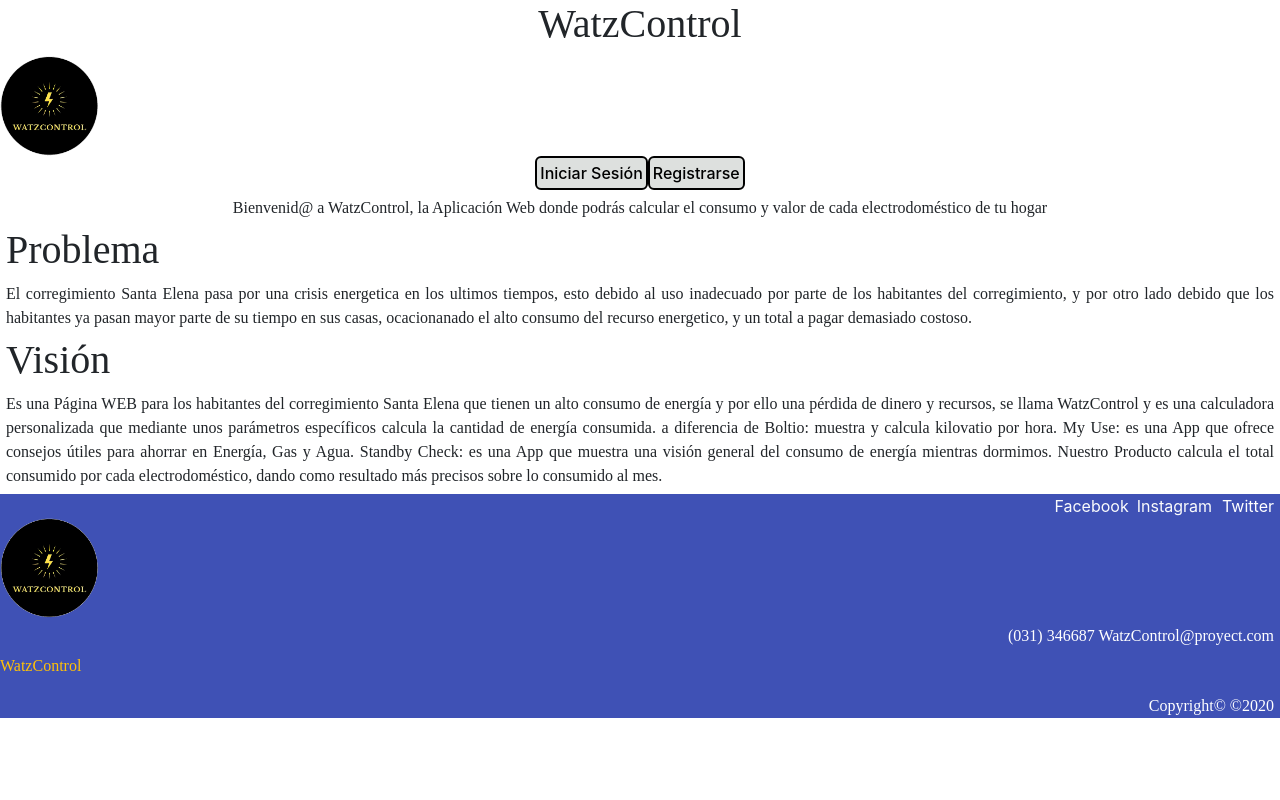
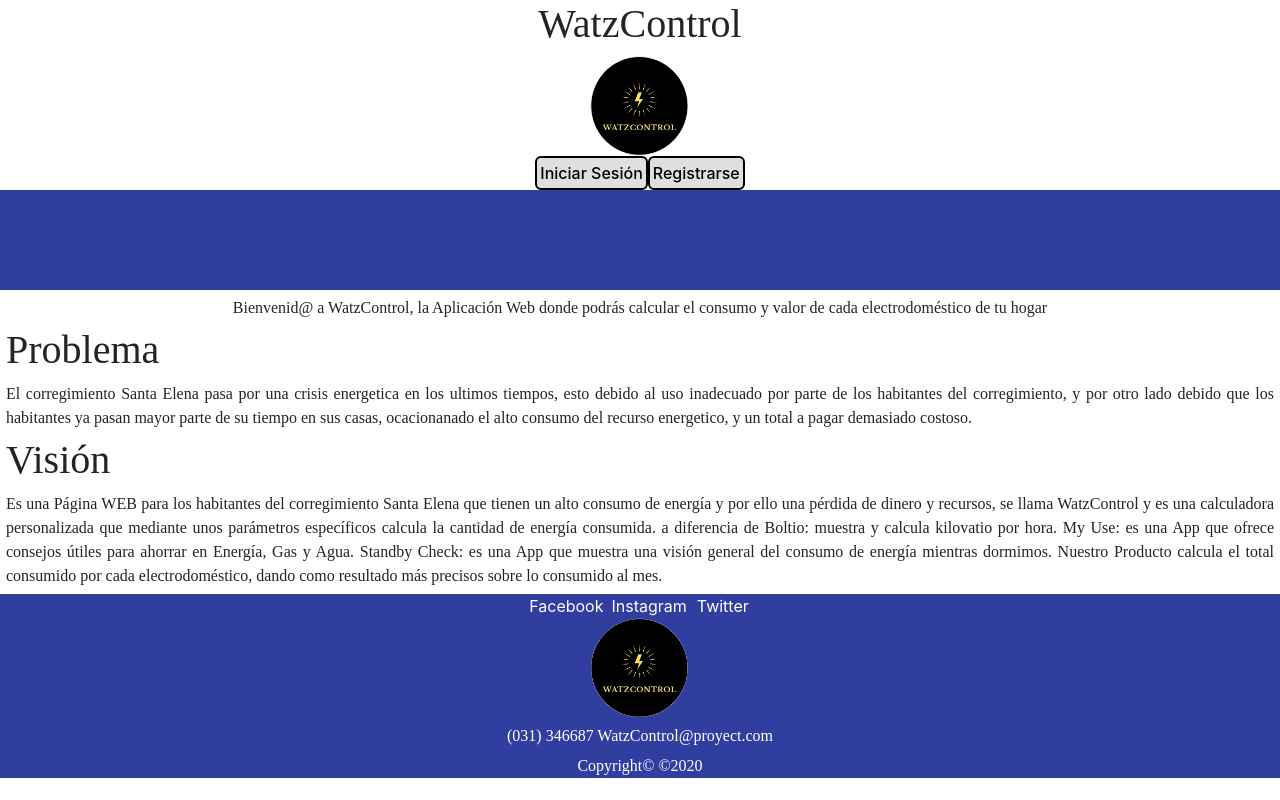
Before and after one commit to NeiderAcevedo/WatzControl, a React (Create React App) app: page / in a window 1280 px wide. Built offline with nearby package versions, Linux system fonts and the light colour scheme.

Commit message:
pantalla 1 listo

```diff
--- a/src/Componet/Description/Description_InicioPP.js
+++ b/src/Componet/Description/Description_InicioPP.js
@@ -6,6 +6,7 @@ import recibo from "../../images/recibo.jpg";
 function Description_InicioPP() {
   return (
     <div>
+      <div className="franjaPP"></div>
       <p className="TexCabeza">
         Bienvenid@ a WatzControl, la Aplicación Web donde podrás calcular el
         consumo y valor de cada electrodoméstico de tu hogar
@@ -22,7 +23,7 @@ function Description_InicioPP() {
         consumo del recurso energetico, y un total a pagar demasiado costoso.
       </div>
       <div className="Imagen">
-       <image className="recibo" src={recibo} />
+        <image className="recibo" src={recibo} />
       </div>
 
       <div className="vision">
@@ -38,13 +39,12 @@ function Description_InicioPP() {
         My Use: es una App que ofrece consejos útiles para ahorrar en Energía,
         Gas y Agua. Standby Check: es una App que muestra una visión general del
         consumo de energía mientras dormimos. Nuestro Producto calcula el total
-        consumido por cada electrodoméstico, dando como resultado  más
-        precisos sobre lo consumido al mes.
+        consumido por cada electrodoméstico, dando como resultado más precisos
+        sobre lo consumido al mes.
       </div>
       <div className="Imagenn">
-       <image className="bombillo" src={bombillo} />
+        <image className="bombillo" src={bombillo} />
       </div>
-
     </div>
   );
 }
--- a/src/Componet/Footer/Footer_InicioPP.js
+++ b/src/Componet/Footer/Footer_InicioPP.js
@@ -21,7 +21,6 @@ function Footer_InicioPP() {
      </div>
 
       <p className="inicioPP2">(031) 346687 WatzControl@proyect.com</p>
-      <p className="inicioPP1">WatzControl</p>
       <p className="inicioPP3">Copyright© ©2020</p>
     </div>
   );
--- a/src/styles.css
+++ b/src/styles.css
@@ -1,6 +1,11 @@
 .App {
   font-family: sans-serif;
   text-align: center;
+}
+.franjaPP {
+  width: px;
+  height: 50px;
+  background: #303f9f;
 }
 .NombreAPP {
   font-family: "Times New Roman", Times, serif;
@@ -28,15 +33,16 @@
   border: 2px solid #000000;
 }
 
-.logoHE{
- width: 100px;
- height: 100px;
-
+.logoHE {
+  width: 100px;
+  height: 100px;
+  display: block;
+  margin: auto;
 }
 
 .franja {
   text-align: center;
-  width:
+  width: ;
 }
 
 .TexCabeza {
@@ -67,11 +73,11 @@
 }
 
 .fr {
-  background: #3f51b5;
+  background: #303f9f;
 }
 
 .redSocial {
-  text-align: right;
+  text-align: center;
 }
 .facebook {
   margin: 4px;
@@ -88,24 +94,24 @@
   color: #ffffff;
 }
 
-.logoFU{
+.logoFU {
   width: 100px;
   height: 100px;
+  display: block;
+  margin: auto;
+
 }
 
 .inicioPP2 {
   font-family: "Times New Roman", Times, serif;
-  text-align: right;
+  text-align: center;
   margin: 6px;
   color: #ffffff;
 }
-.inicioPP1 {
-  font-family: "Times New Roman", Times, serif;
-  color: #ffc107;
-}
+
 .inicioPP3 {
   font-family: "Times New Roman", Times, serif;
-  text-align: right;
+  text-align: center;
   margin: 6px;
   color: #ffffff;
 }
```
